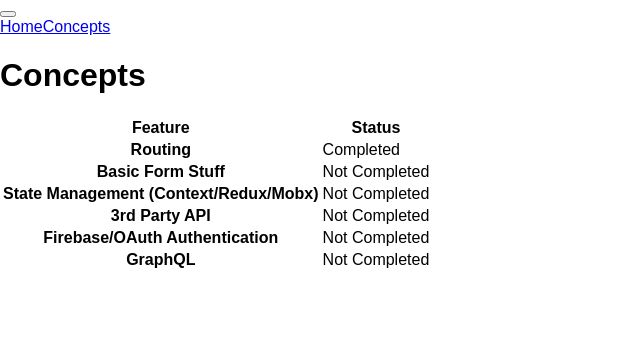
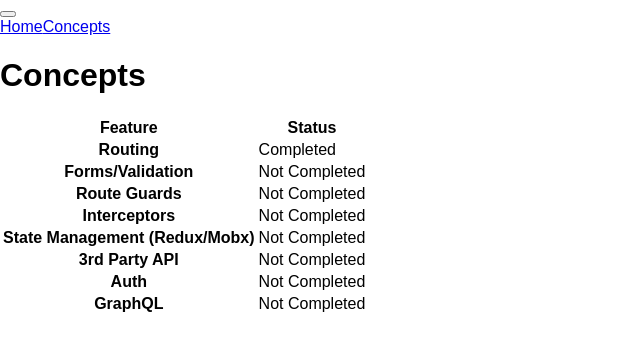
Before and after one commit to jeffharris23/React-Concept, a React (Create React App) app: page /concepts in a window 1280 px wide. Shown: the top 350 px of the page, without its empty margins (0-640 px from the left). Built offline with nearby package versions, Linux system fonts and the light colour scheme; the HTML template or start-up script is replaced by a standard one.

Commit message:
Simple form implementation

```diff
--- a/src/pages/Concepts.jsx
+++ b/src/pages/Concepts.jsx
@@ -18,11 +18,19 @@ class Concepts extends React.Component {
                   <td>Completed</td>
                 </tr>
                 <tr>
-                  <th scope="row">Basic Form Stuff</th>
+                  <th scope="row">Forms/Validation</th>
                   <td>Not Completed</td>
                 </tr>
                 <tr>
-                  <th scope="row">State Management (Context/Redux/Mobx)</th>
+                  <th scope="row">Route Guards</th>
+                  <td>Not Completed</td>
+                </tr>
+                <tr>
+                  <th scope="row">Interceptors</th>
+                  <td>Not Completed</td>
+                </tr>
+                <tr>
+                  <th scope="row">State Management (Redux/Mobx)</th>
                   <td>Not Completed</td>
                 </tr>
                 <tr>
@@ -30,7 +38,7 @@ class Concepts extends React.Component {
                   <td>Not Completed</td>
                 </tr>
                 <tr>
-                  <th scope="row">Firebase/OAuth Authentication</th>
+                  <th scope="row">Auth</th>
                   <td>Not Completed</td>
                 </tr>
                 <tr>
--- a/src/pages/Home.jsx
+++ b/src/pages/Home.jsx
@@ -2,23 +2,57 @@ import * as React from 'react';
 import { NavLink } from 'react-router-dom';
 
 class Home extends React.Component {
+  constructor(props) {
+    super(props);
+    this.state = {
+      name: ''
+    };
+    this.handleChange = this.handleChange.bind(this);
+    this.handleSubmit = this.handleSubmit.bind(this);
+  }
+
+  handleChange(event) {
+
+    this.setState({
+      [event.target.name]: event.target.value
+    });
+  }
+
+  handleSubmit (event) {
+      console.log('Form value: ' + this.state.name);
+      event.preventDefault();
+  }
+
   render() {
     return (
       <div className="page">
         <h1>Home</h1>
-        <p>This is a sample react app. I've built all this stuff in Angular and now want to dig into React's way off doing similar functionality.
-          <NavLink to="/concepts">Visit the concepts page to see the roadmap.</NavLink>
+        <p>
+          This is a sample react app. I've built all this stuff in Angular and
+          now want to dig into React's way off doing similar functionality.
+          <NavLink to="/concepts">
+            Visit the concepts page to see the roadmap.
+          </NavLink>
         </p>
         <div className="max-width pt-4">
-          <form>
+          <form onSubmit={this.handleSubmit}>
             <div className="form-group">
-              <label for="name">Name</label>
-              <input type="text" className="form-control" id="name" placeholder="Enter your name" />
-              <small class="form-text text-muted">
-                State test, enter your name to have it added to the top right of global nav.
+              <label>Name</label>
+              <input
+                type="text"
+                className="form-control"
+                id="name"
+                name="name"
+                placeholder="Enter your name"
+                value={this.state.name}
+                onChange={this.handleChange}
+              />
+              <small className="form-text text-muted">
+                State test, enter your name to have it added to the top right of
+                global nav.
               </small>
             </div>
-            <button type="submit" className="btn btn-primary">Enter</button>
+            <input type="submit" value="Sumbit" className="btn btn-primary" disabled={this.state.name === ''}/>
           </form>
         </div>
       </div>
--- a/src/shared/avatar/Avatar.jsx
+++ b/src/shared/avatar/Avatar.jsx
@@ -8,7 +8,7 @@ class Avatar extends React.Component {
   //   this.state = {name: 'Jim'};
   // }
   render() {
-    const show = this.props.userName == '' ? 'hidden' : '';
+    const show = this.props.userName === '' ? 'hidden' : '';
 
     return (
       <div className={'avatar ' + show} >
--- a/src/state/context.jsx
+++ b/src/state/context.jsx
@@ -1,4 +1,4 @@
-import React, { Component } from 'react';
+import React from 'react';
 
 
 const NameContext = React.createContext('userName');
```
